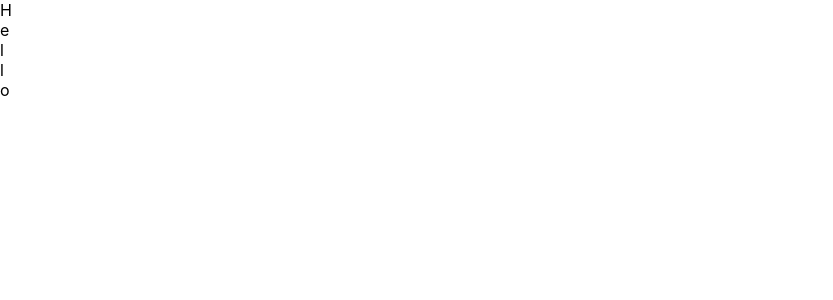
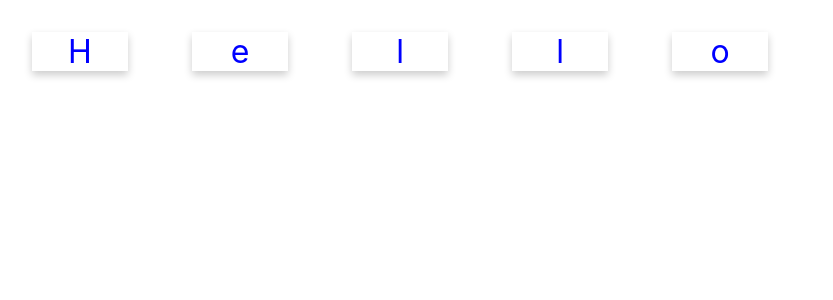
Before and after one commit to Mospito/Lab-3SA03---React, a React (Create React App) app: page / in a window 1280 px wide. Shown: the top 300 px of the page, without its empty margins (0-833 px from the left). Built offline with nearby package versions, Linux system fonts and the light colour scheme.

Commit message:
Commit Add.jsAndCharacterCard.jsAndApp.css Round4

```diff
--- a/src/App.css
+++ b/src/App.css
@@ -27,7 +27,15 @@
 .App-link {
   color: #61dafb;
 }
-
+.card {
+  display: inline-block;
+  text-align: center;
+  width: 3em;
+  font-size: 2em;
+  box-shadow: 0 4px 8px 0 rgba(0,0,0,0.2);
+  margin: 1em;
+  user-select: none;
+ }
 @keyframes App-logo-spin {
   from {
     transform: rotate(0deg);
@@ -36,3 +44,12 @@
     transform: rotate(360deg);
   }
 }
+/*Class*/
+.card {
+  color : blue
+
+}
+/*ID*/
+#header {
+  color : red
+}
--- a/src/App.js
+++ b/src/App.js
@@ -3,10 +3,13 @@
 import './App.css';
 import CharacterCard from './CharacterCard';
 
+
+
 const word = "Hello";
 function App() {
+
  return (
- <div>
+ <div >
  {
  Array.from(word).map((c, i) => <CharacterCard value={c} key={i}/>)
  }
--- a/src/CharacterCard.js
+++ b/src/CharacterCard.js
@@ -1,6 +1,8 @@
 import React from 'react';
+import './App.css';
 export default function CharacterCard(props) {
  return (
-    <div>{props.value}</div>
+
+    <div className="card">{props.value}</div>
  )
 }
```
